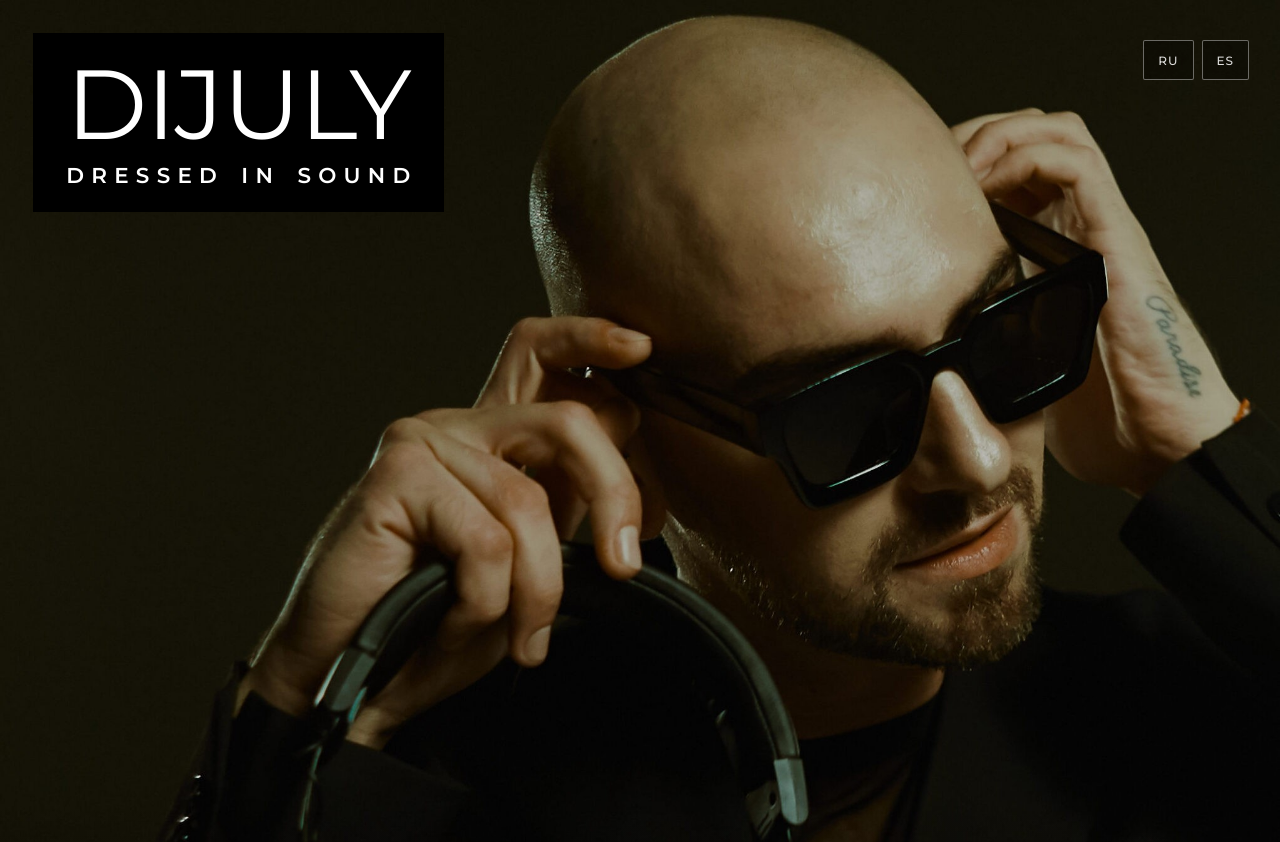
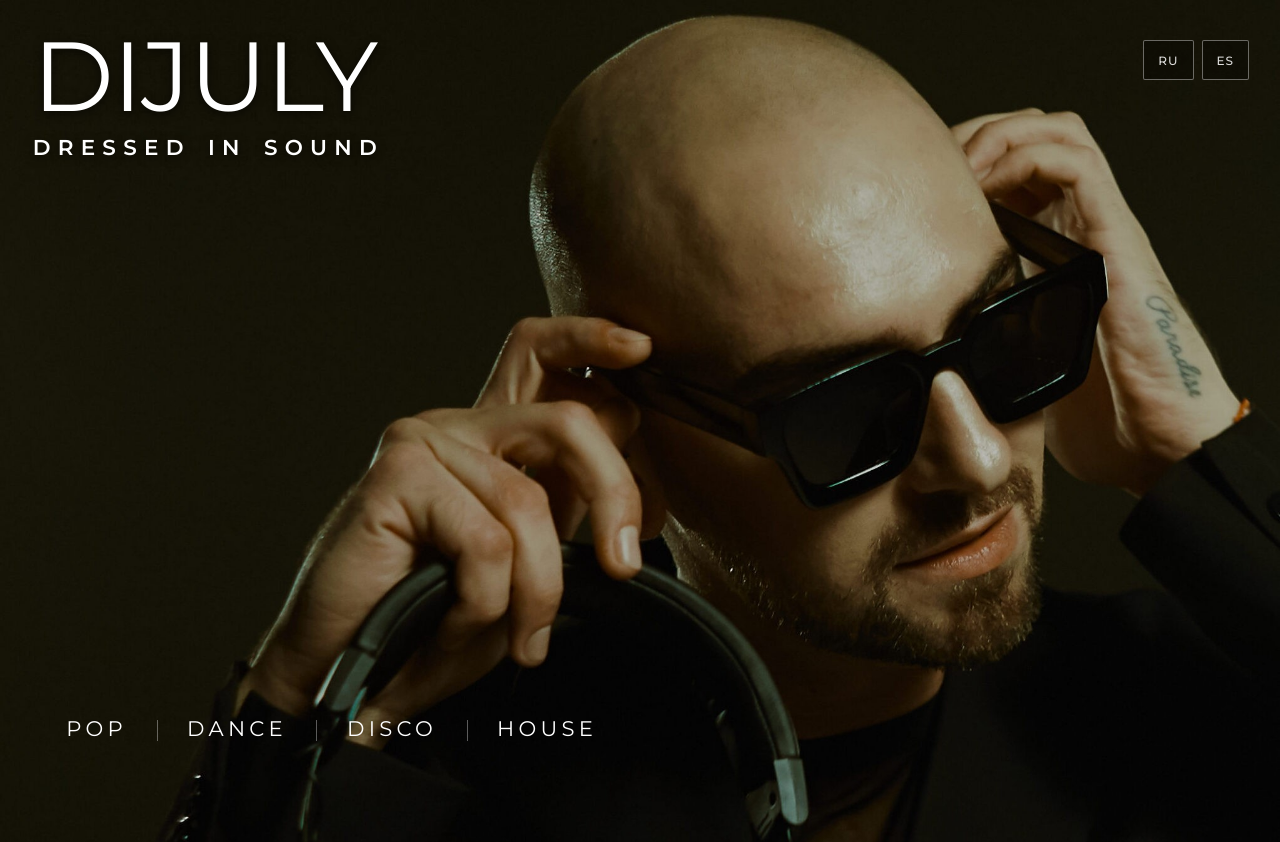
Before and after one commit to Aleksandr-Beliakov/dj, a plain HTML site: page index.html in a window 1280 px wide. Shown: the top 842 px of the page. Drawn offline with Linux system fonts and the light colour scheme; a script that the page names is missing.

Commit message:
Жанры сделаны плавающими при скролле на ПК, убран чёрный фон плашки имени, уменьшены отступы вокруг Mixcloud-плеера
Co-Authored-By: Claude Sonnet 5 <noreply@anthropic.com>

```diff
--- a/index.html
+++ b/index.html
@@ -36,8 +36,16 @@ j=d.createElement(s),dl=l!='dataLayer'?'&l='+l:'';j.async=true;j.src=
     padding: 0;
     background: #000;
     width: 100%;
+    font-family: "Montserrat", sans-serif;
+  }
+  html {
+    /* overflow-x только на html, не на body — overflow-x на body заставляет
+       браузер молча выставить body overflow-y: auto (так работает спека),
+       а это делает body "scroll-контейнером" и ломает position: sticky у
+       дочерних элементов (.hero__genres) — проверено на практике: без
+       этой правки sticky просто не работал, элемент просто скроллился
+       вместе со страницей. */
     overflow-x: hidden;
-    font-family: "Montserrat", sans-serif;
   }
 
   /* ===== Hero ===== */
@@ -45,7 +53,6 @@ j=d.createElement(s),dl=l!='dataLayer'?'&l='+l:'';j.async=true;j.src=
     position: relative;
     width: 100%;
     line-height: 0;
-    overflow: hidden;
   }
   .hero img {
     display: block;
@@ -74,10 +81,6 @@ j=d.createElement(s),dl=l!='dataLayer'?'&l='+l:'';j.async=true;j.src=
     display: inline-flex;
     flex-direction: column;
     align-items: stretch;
-    padding: clamp(10px, calc(10px + (100vw - 350px) * 0.01926), 40px)
-      clamp(12px, calc(12px + (100vw - 350px) * 0.02311), 48px)
-      clamp(10px, calc(10px + (100vw - 350px) * 0.01669), 36px);
-    background: #000;
   }
   .hero__name {
     margin: 0;
@@ -88,6 +91,7 @@ j=d.createElement(s),dl=l!='dataLayer'?'&l='+l:'';j.async=true;j.src=
     letter-spacing: -0.01em;
     text-transform: uppercase;
     color: #fff;
+    text-shadow: 0 2px 10px rgba(0, 0, 0, 0.65);
   }
   .hero__tagline {
     margin: clamp(8px, calc(8px + (100vw - 350px) * 0.00899), 22px) 0 0;
@@ -97,6 +101,7 @@ j=d.createElement(s),dl=l!='dataLayer'?'&l='+l:'';j.async=true;j.src=
     font-family: "Montserrat", sans-serif;
     font-size: clamp(9px, calc(9px + (100vw - 350px) * 0.01348), 30px);
     line-height: clamp(9px, calc(9px + (100vw - 350px) * 0.01348), 30px);
+    text-shadow: 0 2px 10px rgba(0, 0, 0, 0.65);
     font-weight: 600;
     text-transform: uppercase;
     color: #fff;
@@ -106,11 +111,19 @@ j=d.createElement(s),dl=l!='dataLayer'?'&l='+l:'';j.async=true;j.src=
     width: clamp(4px, calc(4px + (100vw - 350px) * 0.00642), 14px);
   }
   .hero__genres {
-    position: absolute;
-    left: clamp(22px, calc(22px + (100vw - 350px) * 0.0475), 96px);
+    /* На ПК — "плавающая": прилипает к низу экрана при скролле (sticky
+       относительно .hero, её прямого родителя), пока не дойдёт до своего
+       обычного места у нижнего края hero-фото — дальше вниз не уезжает,
+       просто остаётся на месте и уходит вместе со страницей. На мобильных
+       это специально выключено ниже, в @media (max-width: 767px).
+       Горизонтальный отступ — через padding-left, а не left: у sticky-
+       элемента "left" работает как у position:relative и сдвигает блок
+       только когда возможен горизонтальный скролл — на этой странице его
+       нет, так что left попросту игнорировался бы (проверено практически). */
+    position: sticky;
     bottom: clamp(22px, calc(22px + (100vw - 350px) * 0.03723), 80px);
     margin: 0;
-    padding: 0;
+    padding-left: clamp(22px, calc(22px + (100vw - 350px) * 0.0475), 96px);
     list-style: none;
     display: flex;
     align-items: center;
@@ -118,7 +131,7 @@ j=d.createElement(s),dl=l!='dataLayer'?'&l='+l:'';j.async=true;j.src=
     font-family: "Montserrat", sans-serif;
     font-size: clamp(11px, calc(11px + (100vw - 350px) * 0.01091), 28px);
     line-height: clamp(16px, calc(16px + (100vw - 350px) * 0.01284), 36px);
-    font-weight: 500;
+    font-weight: 400;
     letter-spacing: clamp(0.2em, calc(0.2em + (100vw - 350px) * 0.0000257), 0.24em);
     text-transform: uppercase;
     color: #fff;
@@ -212,7 +225,11 @@ j=d.createElement(s),dl=l!='dataLayer'?'&l='+l:'';j.async=true;j.src=
   .tracks {
     width: 100%;
     background: #000;
-    padding: 48px 20px;
+    /* Верхний отступ уменьшен до размера внутреннего паддинга строки трека
+       (14px) — вместе с ним гэп между Mixcloud-плеером и первым треком
+       равен обычному гэпу между треками (14+14=28px), без лишнего "воздуха"
+       отдельно под сам Mixcloud-плеер (как и на мобильных, см. ниже). */
+    padding: 14px 20px 48px;
   }
   .tracks-inner {
     display: flex;
@@ -615,6 +632,9 @@ j=d.createElement(s),dl=l!='dataLayer'?'&l='+l:'';j.async=true;j.src=
 
   /* ===== Mobile ===== */
   @media (max-width: 767px) {
+    .hero__genres {
+      position: absolute;
+    }
     .lang-switch {
       top: 10px;
       right: 12px;
@@ -625,7 +645,7 @@ j=d.createElement(s),dl=l!='dataLayer'?'&l='+l:'';j.async=true;j.src=
       padding: 0 10px;
     }
     .mixcloud {
-      padding: 20px 16px 0;
+      padding: 10px 16px 0;
     }
     .tracks {
       /* Верхний отступ уменьшен до размера внутреннего паддинга строки
```
